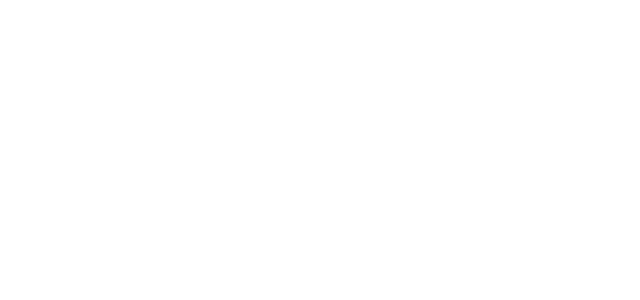
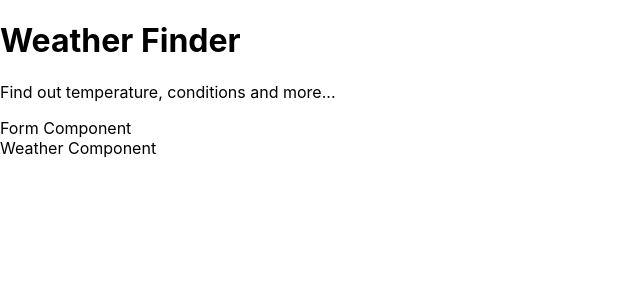
Before and after one commit to plus8bit/weather-app, a React (Create React App) app: page / in a window 1280 px wide. Shown: the top 300 px of the page, without its empty margins (0-640 px from the left). Built offline with nearby package versions, Linux system fonts and the light colour scheme.

Commit message:
Create Form and Weather components

```diff
--- a/src/App.js
+++ b/src/App.js
@@ -1,12 +1,16 @@
 import React from "react";
 
 import Titles from "./components/Titles";
+import Form from "./components/Form";
+import Weather from "./components/Weather";
 
 class App extends React.Component {
   render() {
     return(
       <div>
-
+        <Titles />
+        <Form />
+        <Weather />
       </div>
     );
   }
--- /dev/null
+++ b/src/components/Form.js
@@ -0,0 +1,10 @@
+import React from 'react';
+
+class Form extends React.Component {
+  render() {
+    return(
+      <div>Form Component</div>
+    );
+  }
+}
+export default Form;
--- /dev/null
+++ b/src/components/Weather.js
@@ -0,0 +1,13 @@
+import React from 'react';
+
+class Weather extends React.Component {
+  render() {
+    return(
+      <div>
+        <div>Weather Component</div>
+      </div>
+    );
+  }
+}
+
+export default Weather;
```
